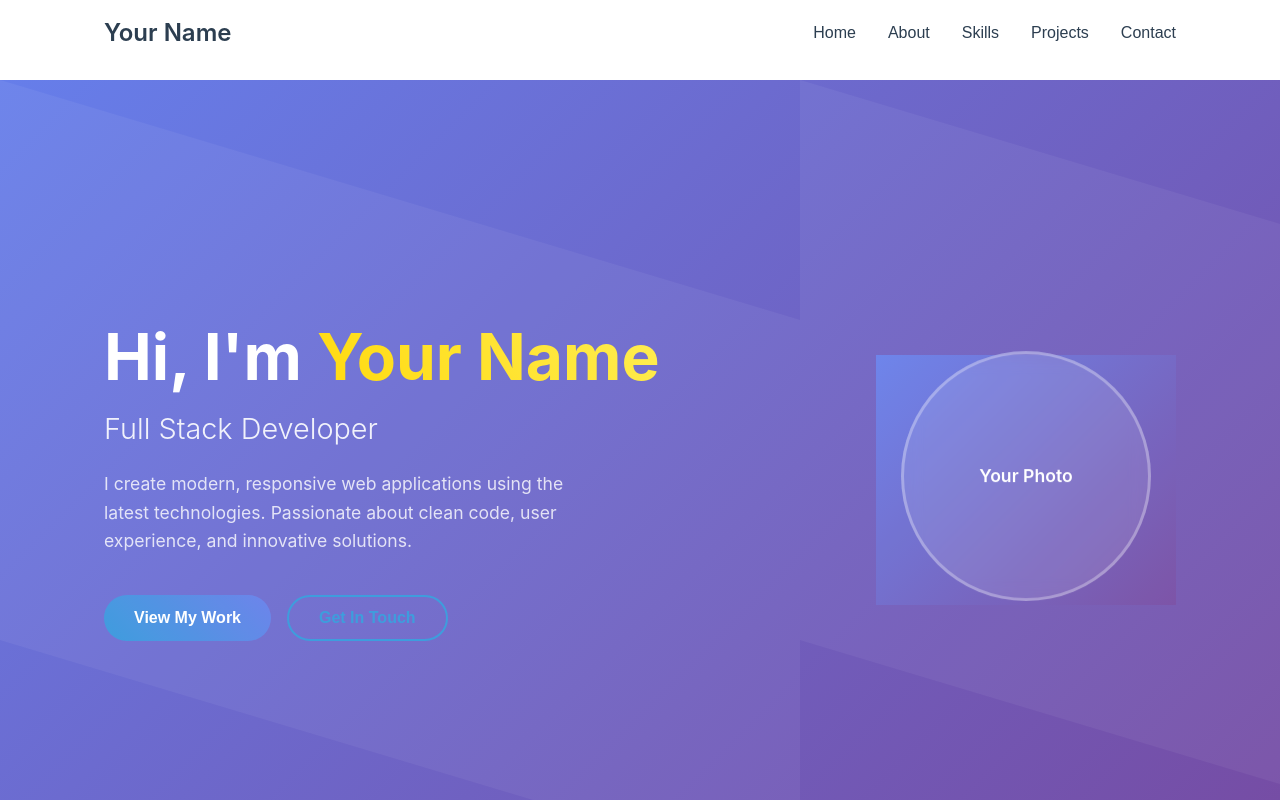
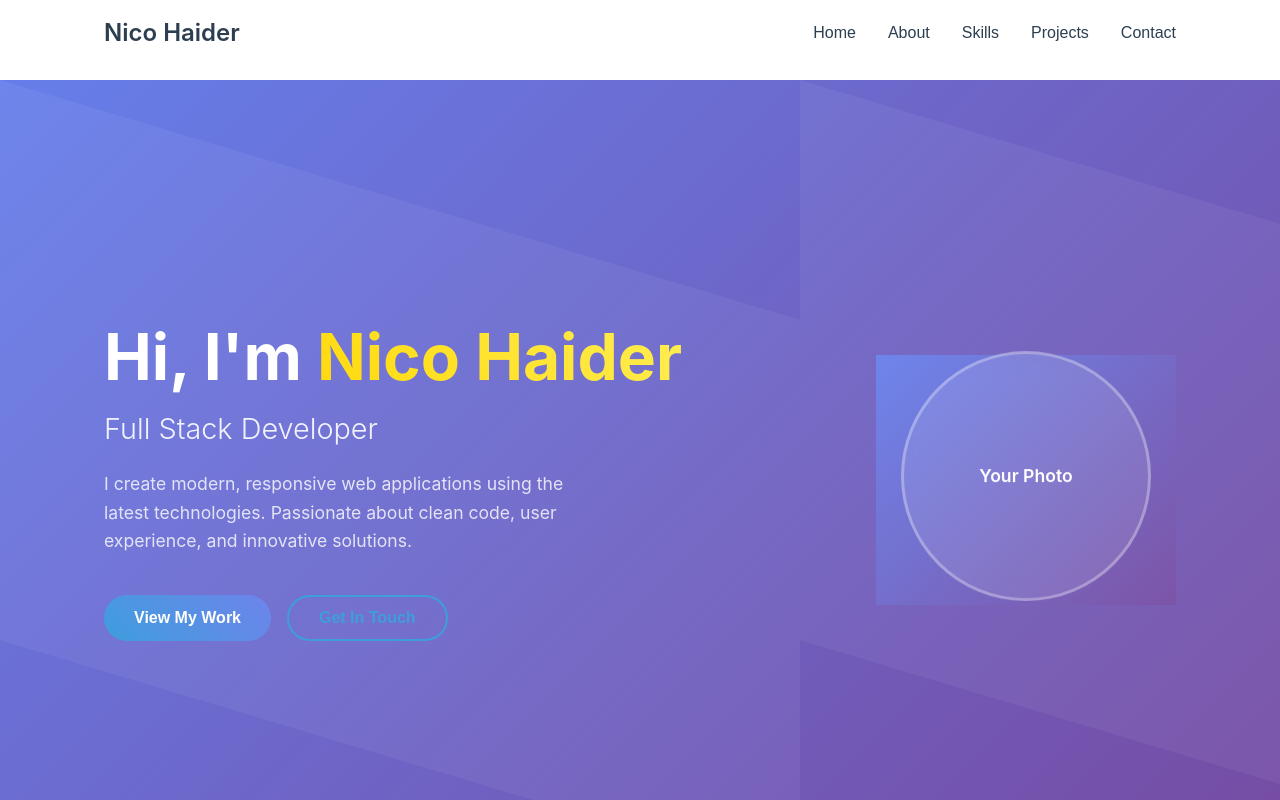
Before and after one commit to nhaiderhtl/mySite, a React (Vite) app: page / in a window 1280 px wide. Shown: the top 800 px of the page. Built offline with nearby package versions, Linux system fonts and the light colour scheme.

Commit message:
update: replace placeholder name with 'Nico Haider' throughout the portfolio

```diff
--- a/index.html
+++ b/index.html
@@ -6,21 +6,21 @@
     <meta name="viewport" content="width=device-width, initial-scale=1.0" />
     <meta name="description" content="Full Stack Developer - Portfolio showcasing my projects and skills in React, TypeScript, Node.js and more." />
     <meta name="keywords" content="Full Stack Developer, React, TypeScript, JavaScript, Portfolio, Web Developer" />
-    <meta name="author" content="Your Name" />
+    <meta name="author" content="Nico Haider" />
 
     <!-- Open Graph / Facebook -->
     <meta property="og:type" content="website" />
     <meta property="og:url" content="https://[USERNAME].github.io/mySite/" />
-    <meta property="og:title" content="Your Name - Full Stack Developer" />
+    <meta property="og:title" content="Nico Haider - Full Stack Developer" />
     <meta property="og:description" content="Full Stack Developer specializing in React, TypeScript, and Node.js" />
 
     <!-- Twitter -->
     <meta property="twitter:card" content="summary_large_image" />
     <meta property="twitter:url" content="https://[USERNAME].github.io/mySite/" />
-    <meta property="twitter:title" content="Your Name - Full Stack Developer" />
+    <meta property="twitter:title" content="Nico Haider - Full Stack Developer" />
     <meta property="twitter:description" content="Full Stack Developer specializing in React, TypeScript, and Node.js" />
 
-    <title>Your Name - Full Stack Developer Portfolio</title>
+    <title>Nico Haider - Full Stack Developer Portfolio</title>
   </head>
   <body>
     <div id="root"></div>
--- a/src/components/Footer.tsx
+++ b/src/components/Footer.tsx
@@ -9,7 +9,7 @@ const Footer: React.FC = () => {
       <div className="container">
         <div className="footer-content">
           <div className="footer-info">
-            <h3>Your Name</h3>
+            <h3>Nico Haider</h3>
             <p>Full Stack Developer passionate about creating amazing web experiences.</p>
           </div>
 
@@ -49,7 +49,7 @@ const Footer: React.FC = () => {
         <div className="footer-bottom">
           <div className="footer-divider"></div>
           <div className="footer-copyright">
-            <p>&copy; {currentYear} Your Name. All rights reserved.</p>
+            <p>&copy; {currentYear} Nico Haider. All rights reserved.</p>
             <p>Built with React & TypeScript</p>
           </div>
         </div>
--- a/src/components/Header.tsx
+++ b/src/components/Header.tsx
@@ -26,7 +26,7 @@ const Header: React.FC = () => {
     <header className={`header ${isScrolled ? 'scrolled' : ''}`}>
       <nav className="nav">
         <div className="nav-brand">
-          <h2>Your Name</h2>
+          <h2>Nico Haider</h2>
         </div>
 
         <button
--- a/src/components/Hero.tsx
+++ b/src/components/Hero.tsx
@@ -7,7 +7,7 @@ const Hero: React.FC = () => {
       <div className="hero-content">
         <div className="hero-text">
           <h1>
-            Hi, I'm <span className="highlight">Your Name</span>
+            Hi, I'm <span className="highlight">Nico Haider</span>
           </h1>
           <h2 className="hero-subtitle">Full Stack Developer</h2>
           <p className="hero-description">
```
